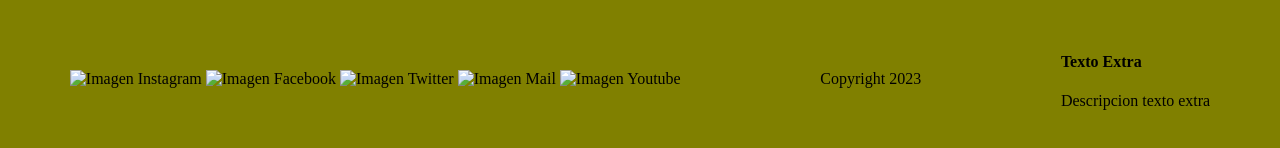
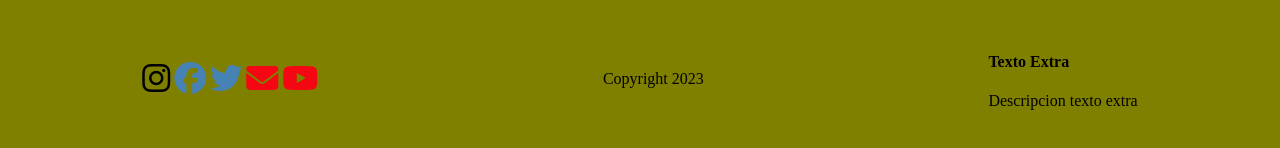
Before and after one commit to Maxi1209/curso-html-css-inicial-integrador, a plain HTML site: page Reservas.html in a window 1280 px wide. Shown: the part 930-1078 px from the top of the page. Drawn offline with Linux system fonts and the light colour scheme.

Commit message:
actfooter

```diff
--- a/Reservas.html
+++ b/Reservas.html
@@ -10,6 +10,7 @@
     <link rel="icon" type="image/x-icon" href="./favicon.ico">
     <title>Ecoturimo</title>
     <link rel="stylesheet" href="./style.css">
+    <script src="https://kit.fontawesome.com/cabca150e8.js" crossorigin="anonymous"></script>
 </head>
 
 <body>
@@ -104,13 +105,13 @@
     </main>
     <footer>
         <div>
-            <img src="" alt="Imagen Instagram">
-            <img src="" alt="Imagen Facebook">
-            <img src="" alt="Imagen Twitter">
-            <img src="" alt="Imagen Mail">
-            <img src="" alt="Imagen Youtube">
+            <i class="fa-brands fa-instagram fa-2xl"></i>
+            <i class="fa-brands fa-facebook fa-2xl" style="color: steelblue;"></i>
+            <i class="fa-brands fa-twitter fa-2xl" style="color: steelblue;"></i>
+            <i class="fa-solid fa-envelope fa-2xl" style="color: #f40612;"></i>
+            <i class="fa-brands fa-youtube fa-2xl" style="color: #f40612;"></i>
         </div>
-        <span> Copyright 2023 </span>
+        <div><span> Copyright 2023 </span></div>
         <div>
             <h4> Texto Extra </h4>
             <P> Descripcion texto extra </P>
```
